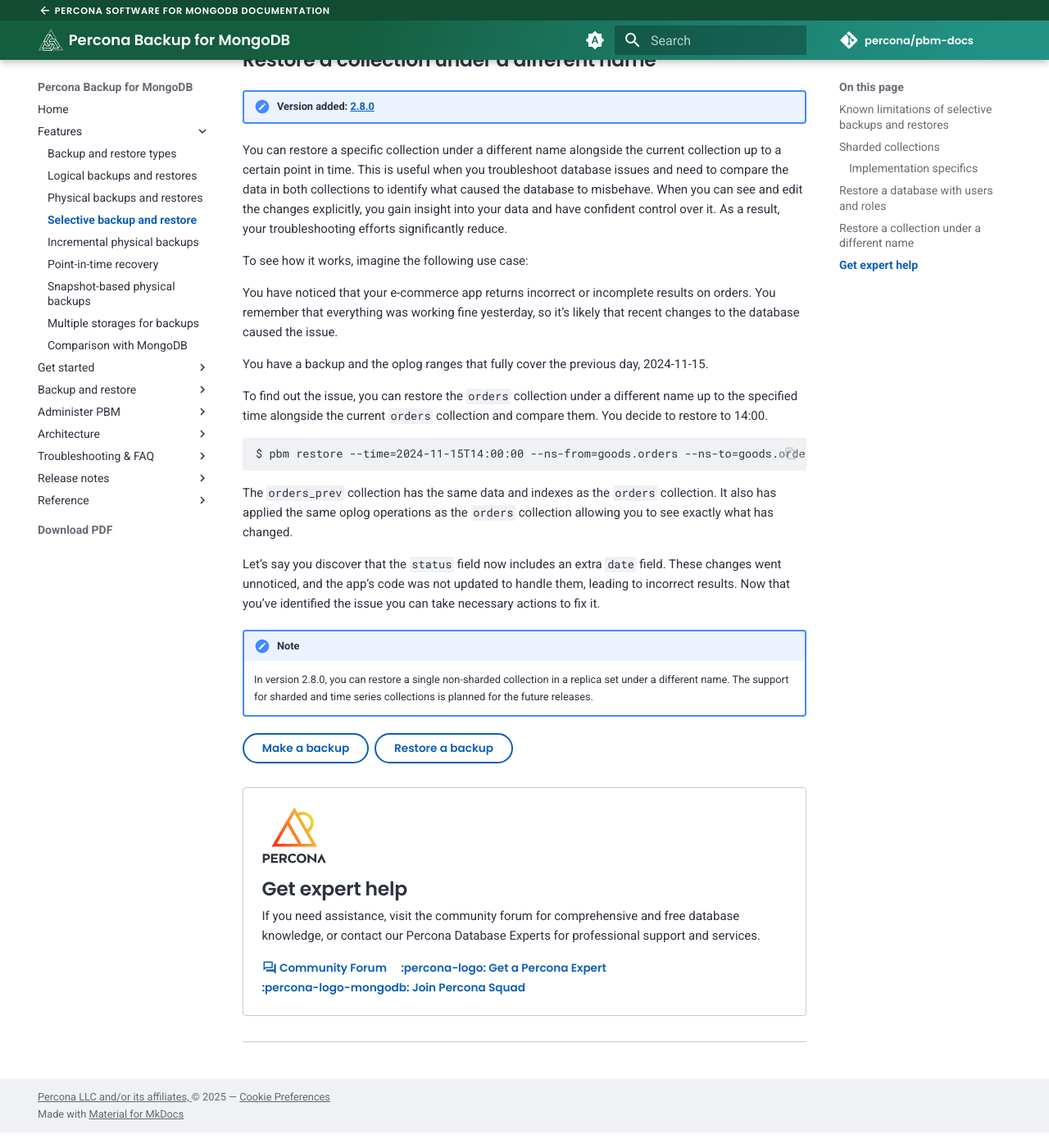
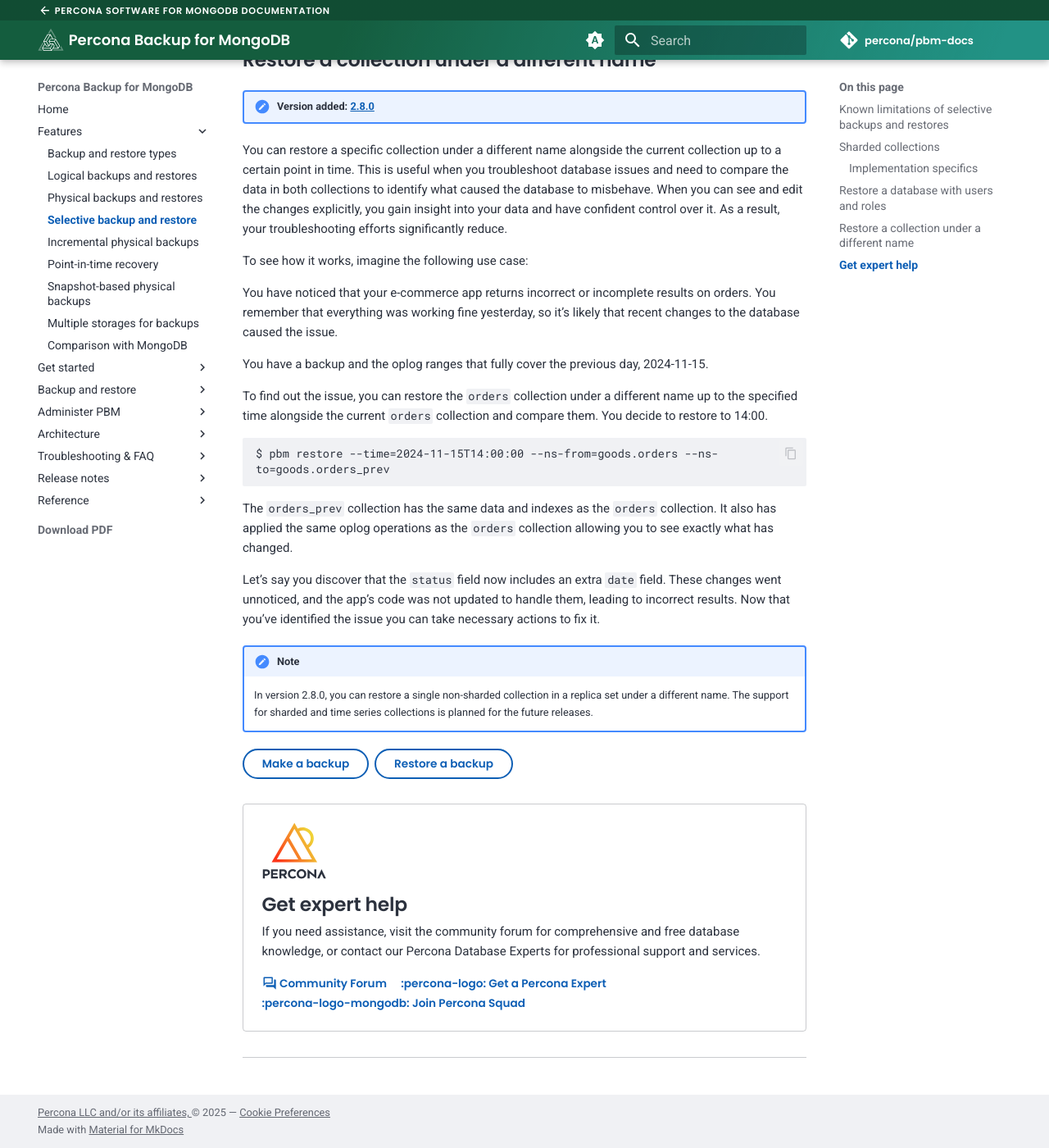
Before and after one commit to percona/pbm-docs, an MkDocs documentation site: the page built from docs/features/selective-backup.md, in a window 1280 px wide and 1400 px high, scrolled down 2513 px. Shown: the whole window at 82% size. Built offline with MkDocs 1.6.1 and Material for MkDocs 9.7.7, drawn with Linux system fonts in a browser that asks for light colours; nearby versions of some CDN libraries; comment, search, counter and statistics services are not loaded.

```diff
--- a/docs/css/design.css
+++ b/docs/css/design.css
@@ -259,6 +259,7 @@
     vertical-align: baseline;
     padding: 0 0.2em 0.1em;
     border-radius: 0.15em;
+    white-space: pre-wrap;   /* Ensure long lines wrap */
 }
 .md-typeset .highlight code span {
     color: var(--md-typeset-color);
--- /dev/null
+++ b/docs/css/nocopy.css
@@ -0,0 +1 @@
+.highlight.no-copy .md-clipboard { display: none; }
--- a/mkdocs-base.yml
+++ b/mkdocs-base.yml
@@ -54,6 +54,7 @@
   - css/osano.css
   - css/mongodb.css
   - css/landing.css
+  - css/nocopy.css
 
 extra_javascript:
   - js/promptremover.js
```
